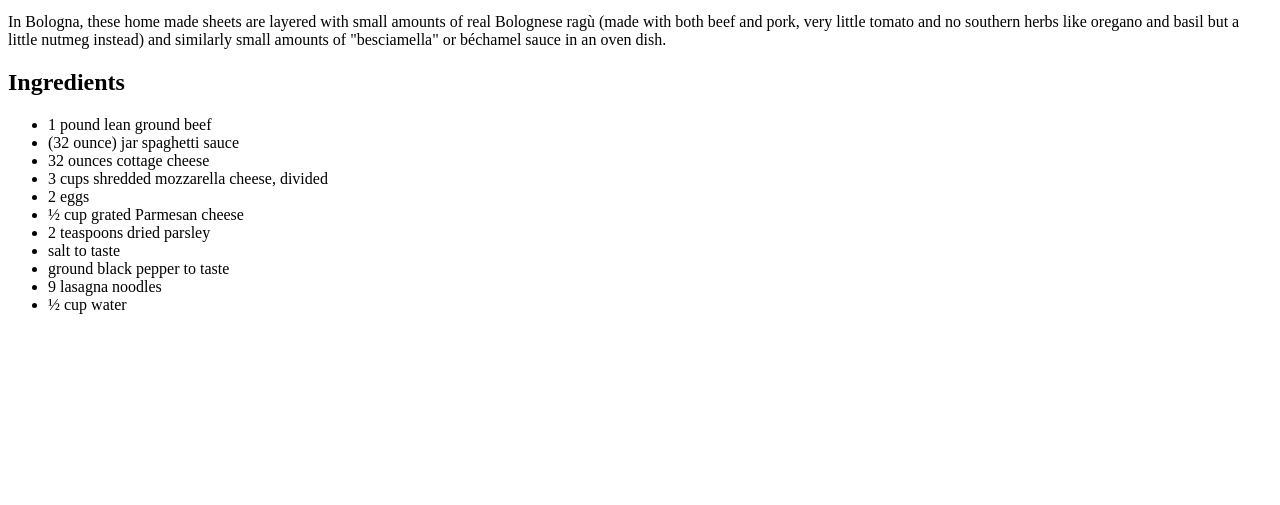
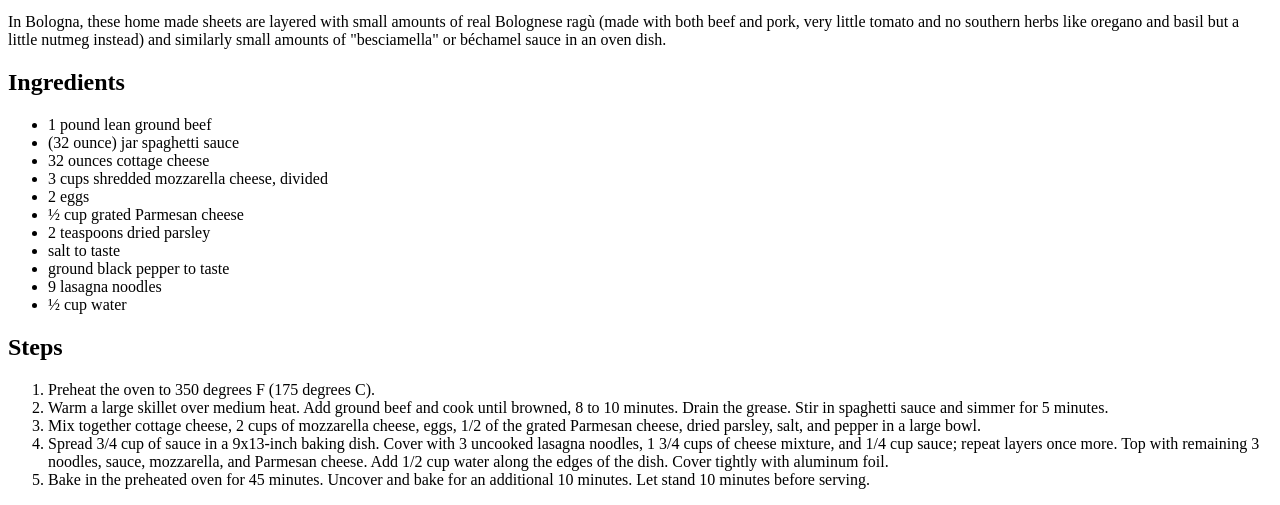
Before and after one commit to Yahya-Nahaliwala/odin-recipes, a plain HTML site: page recipes/lasagna.html in a window 1280 px wide. Shown: the part 439-944 px from the top of the page. Before the commit the page ends 800 px from the top, so only its background shows below. Drawn offline with Linux system fonts and the light colour scheme.

Commit message:
Added steps and completed lasagna page

```diff
--- a/recipes/lasagna.html
+++ b/recipes/lasagna.html
@@ -29,5 +29,19 @@
             <li>½ cup water </li>
       </ul>
 
+      <h2>Steps</h2>
+      <ol>
+            <li>Preheat the oven to 350 degrees F (175 degrees C).</li>
+
+            <li>Warm a large skillet over medium heat. Add ground beef and cook until browned, 8 to 10 minutes. Drain the grease. Stir in spaghetti sauce and simmer for 5 minutes.</li>
+
+            <li>Mix together cottage cheese, 2 cups of mozzarella cheese, eggs, 1/2 of the grated Parmesan cheese, dried parsley, salt, and pepper in a large bowl.</li>
+
+            <li>Spread 3/4 cup of sauce in a 9x13-inch baking dish. Cover with 3 uncooked lasagna noodles, 1 3/4 cups of cheese mixture, and 1/4 cup sauce; repeat layers once more. Top with remaining 3 noodles, sauce, mozzarella, and Parmesan cheese. Add 1/2 cup water along the edges of the dish. Cover tightly with aluminum foil.</li>
+
+            <li>Bake in the preheated oven for 45 minutes. Uncover and bake for an additional 10 minutes. Let stand 10 minutes before serving.</li>
+
+      </ol>
+
 </body>
 </html>
```
